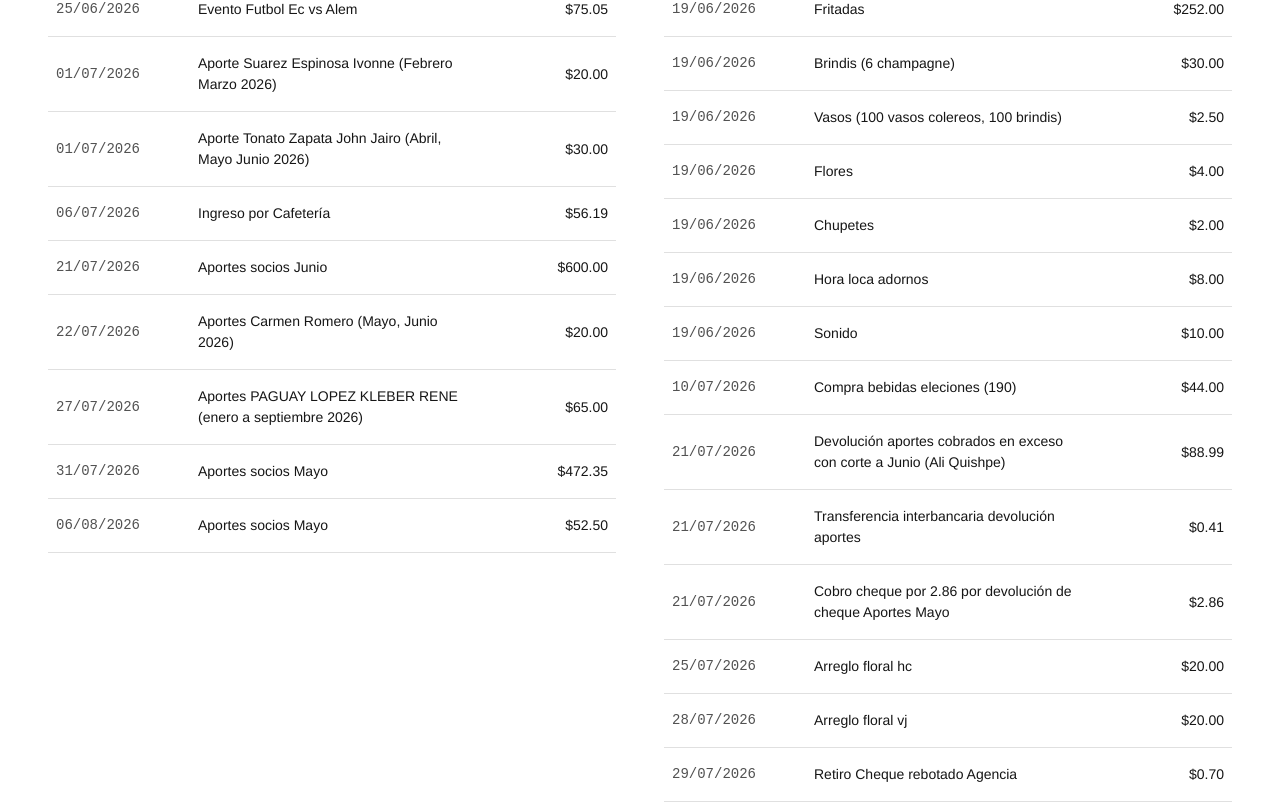
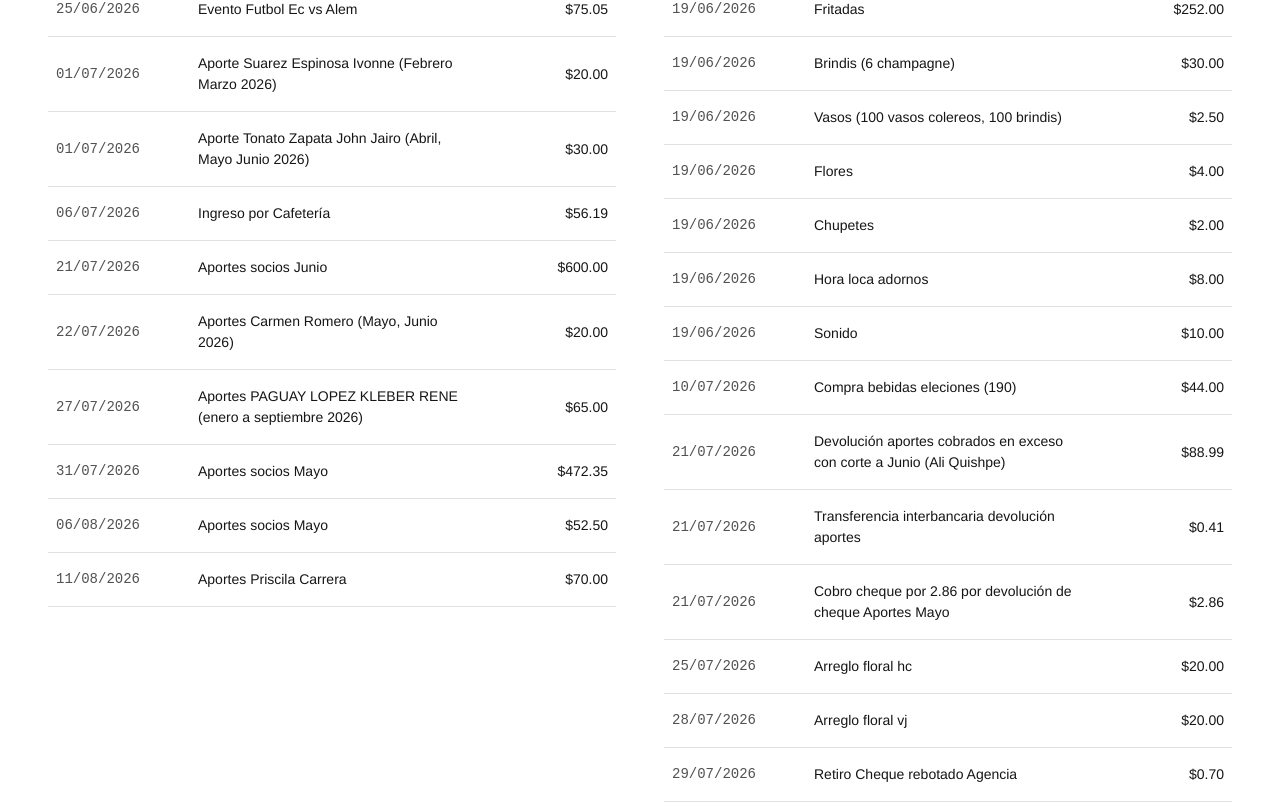
Before and after one commit to jjorgeadrian007/cuentas_aso, a React (Vite) app: page / in a window 1280 px wide. Shown: the part 754-1558 px from the top of the page. Built offline with nearby package versions, Linux system fonts and the light colour scheme.

Commit message:
aportes - proscila enor a julio

```diff
--- a/src/App.jsx
+++ b/src/App.jsx
@@ -18,6 +18,7 @@ export default function DashboardAsociacion() {
     { id: 10, fecha: "27/07/2026", nombre: "Aportes PAGUAY LOPEZ KLEBER RENE (enero a septiembre 2026)", valor: 65.00 },
     { id: 11, fecha: "31/07/2026", nombre: "Aportes socios Mayo", valor: 472.35 },
     { id: 12, fecha: "06/08/2026", nombre: "Aportes socios Mayo", valor: 52.50 },
+    { id: 13, fecha: "11/08/2026", nombre: "Aportes Priscila Carrera", valor: 70.00 },
   ]);
 
   const [egresos] = useState([
```
